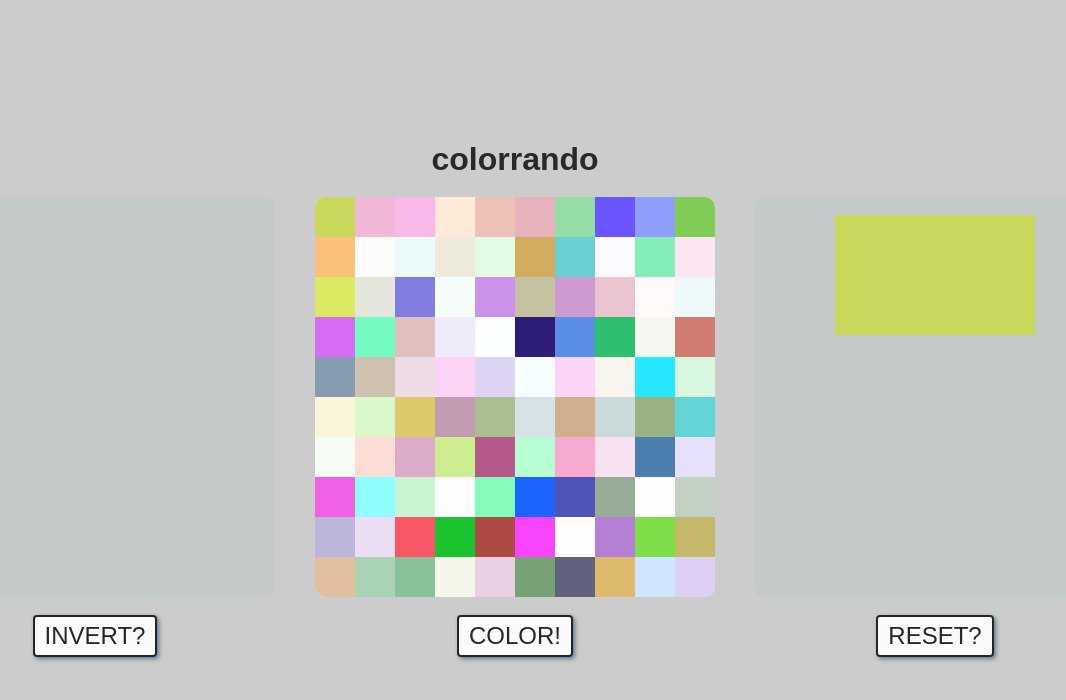
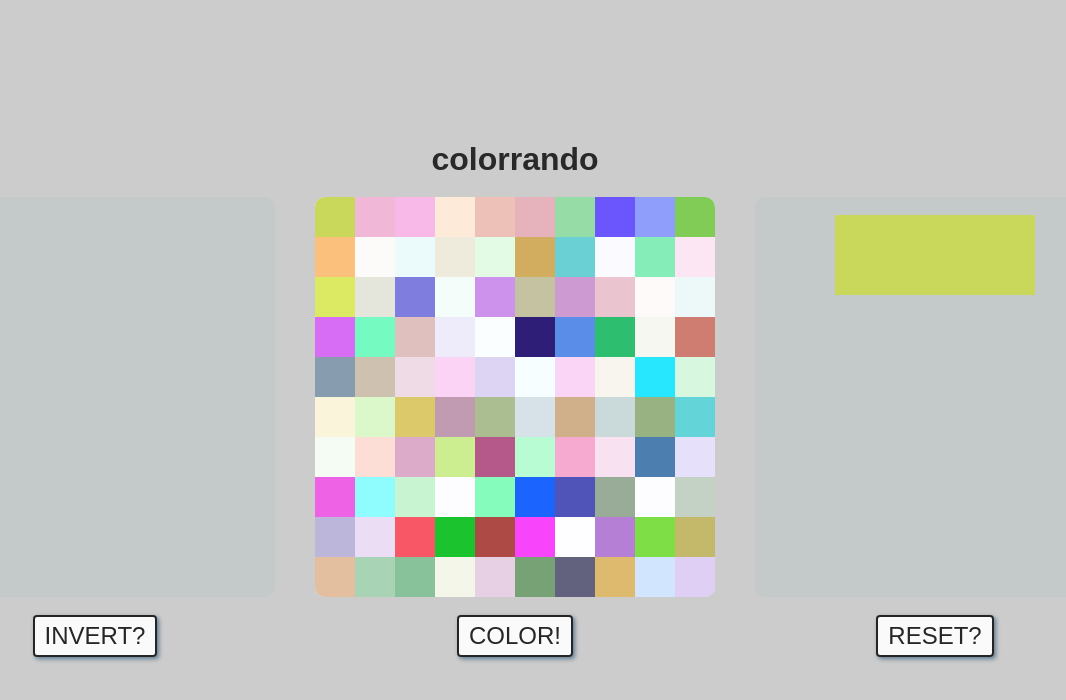
Before and after one commit to galustoff/colorrando, a Vue app: page / in a window 1280 px wide. Both pictures are taken after a click on the item 460 px from the left and 217 px from the top of the page. Shown: the top 700 px of the page, without its empty margins (125-1191 px from the left). Built offline with nearby package versions, Linux system fonts and the light colour scheme.

Commit message:
decrease AppDumpCard size to 80px

```diff
--- a/src/AppDumpCard.vue
+++ b/src/AppDumpCard.vue
@@ -47,7 +47,7 @@
   }
 
   .app-dump-card_appearing {
-    height: 120px;
+    height: 80px;
     margin-bottom: 18px;
   }
 
@@ -61,5 +61,6 @@
     right: 0;
     bottom: 0;
     left: 0;
+    cursor: pointer;
   }
 </style>
```
